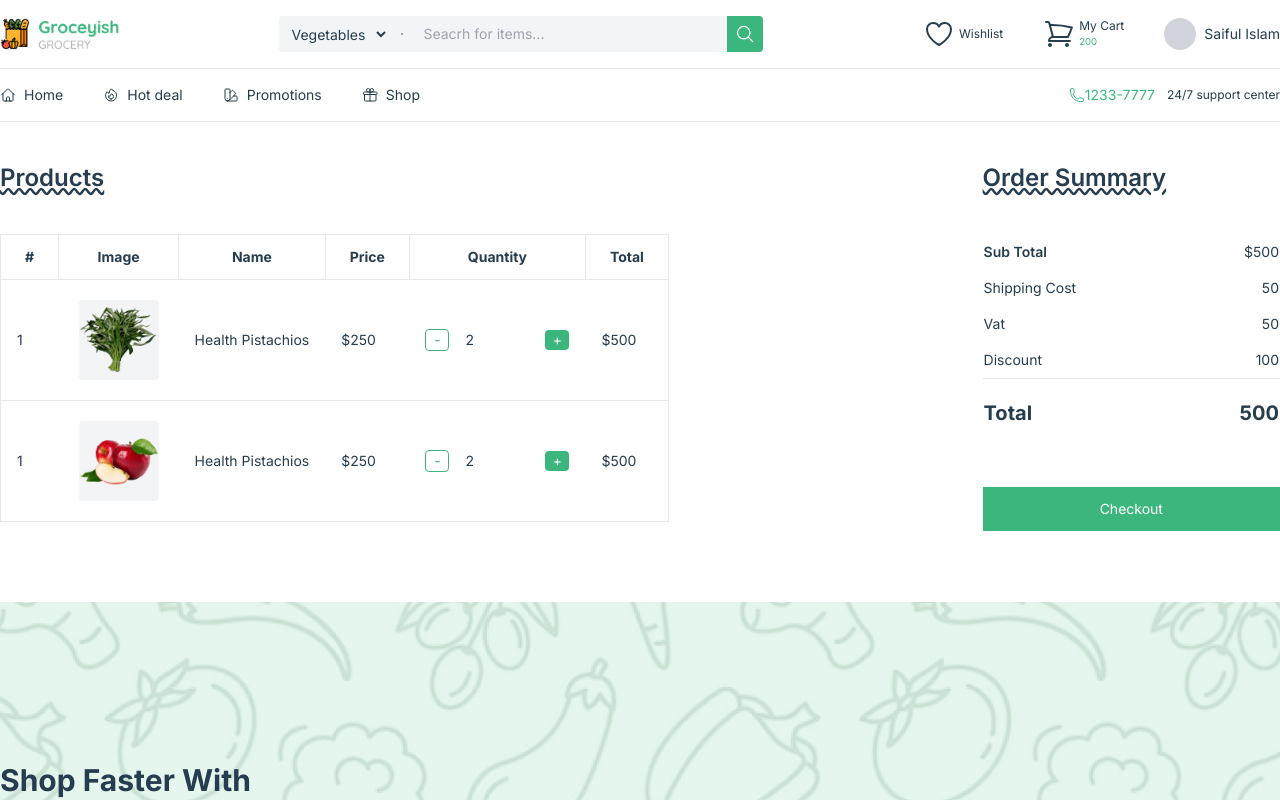
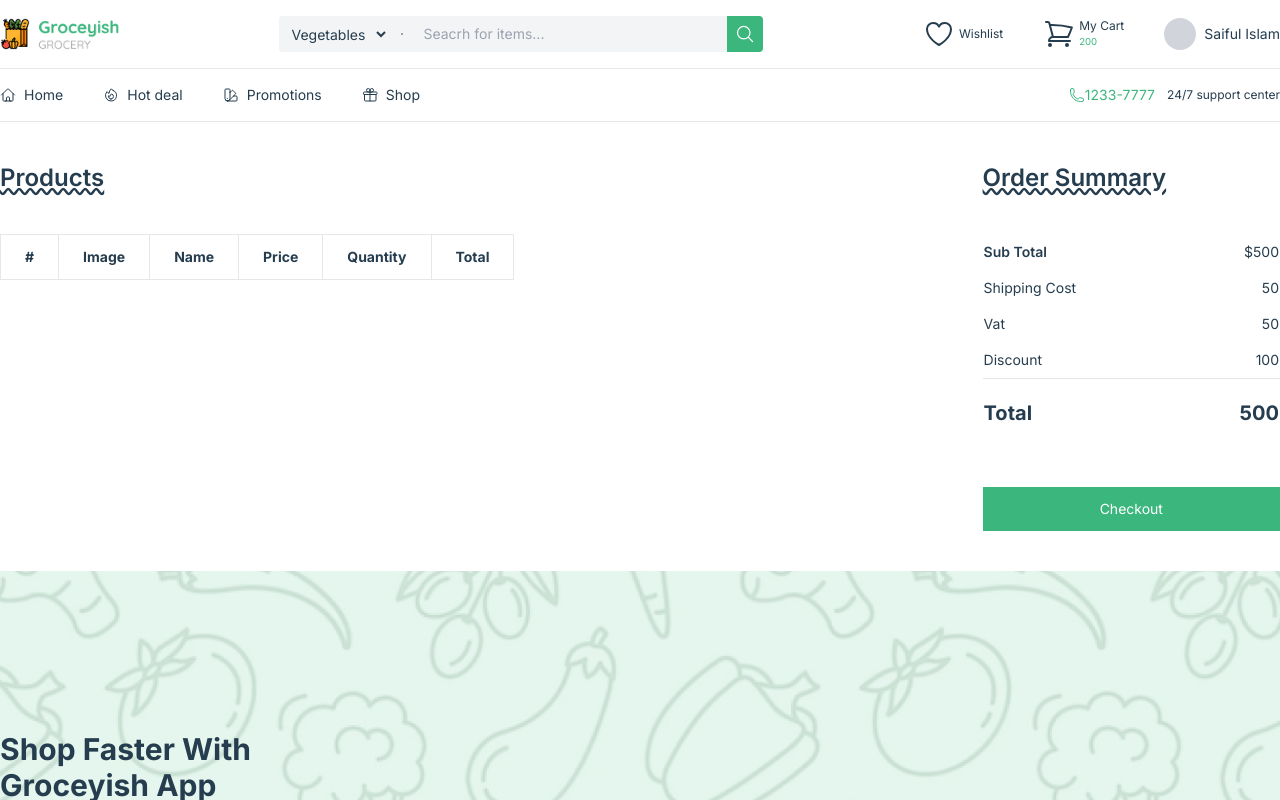
Before and after one commit to u-d-a-y-95/groceyish, a Next.js app: page /cart in a window 1280 px wide. Shown: the top 800 px of the page. Built offline with nearby package versions, Linux system fonts and the light colour scheme.

Commit message:
fix cart issue

```diff
--- a/src/app/(frontend)/(site)/cart/page.tsx
+++ b/src/app/(frontend)/(site)/cart/page.tsx
@@ -1,5 +1,4 @@
 import { CartTable } from "@/components/ui/cartTable";
-import Image from "next/image";
 
 export default function CartPage() {
   return (
--- a/src/components/ui/ProductCard.tsx
+++ b/src/components/ui/ProductCard.tsx
@@ -25,6 +25,7 @@ export const ProductCard = ({
         name,
         price,
         rating,
+        url,
       },
     });
   };
--- a/src/components/ui/cartTable.tsx
+++ b/src/components/ui/cartTable.tsx
@@ -1,3 +1,6 @@
+"use client";
+import { REMOVE_FROM_CART } from "@/helper/frontend/state/actionType";
+import { useGlobalContext } from "@/helper/frontend/state/globalContext";
 import Image from "next/image";
 
 const TH = ({ label }: any) => {
@@ -5,9 +8,28 @@ const TH = ({ label }: any) => {
 };
 
 export const CartTable = () => {
+  const {
+    state: { cart },
+    dispatch,
+  } = useGlobalContext();
+
+  const addToCart = (id: string) => {
+    dispatch({
+      type: "ADD_TO_CART",
+      value: {
+        id,
+      },
+    });
+  };
+  const removeFromCart = (id: string) => {
+    dispatch({
+      type: REMOVE_FROM_CART,
+      value: id,
+    });
+  };
+
   return (
     <>
-      {" "}
       <table className="hidden md:table border my-10">
         <thead>
           <tr>
@@ -20,56 +42,36 @@ export const CartTable = () => {
           </tr>
         </thead>
         <tbody>
-          <tr className="border">
-            <td className="px-4">1</td>
+          {cart.map(({ id, item, count }, index: number) => (
+            <tr className="border" key={index}>
+              <td className="px-4">{index + 1}</td>
               <td className="p-5">
                 <div className="bg-gray-100 rounded">
-                <Image
-                  src="/img/category-1.png"
-                  alt="product"
-                  width={80}
-                  height={80}
-                />
+                  <Image src={item.url} alt="product" width={80} height={80} />
                 </div>
               </td>
-            <td className=" px-4">Health Pistachios</td>
-            <td className=" px-4">$250</td>
+              <td className=" px-4">{item.name}</td>
+              <td className=" px-4">${item.price}</td>
               <td className=" px-4">
-              <button className=" border border-primary rounded  text-primary w-6">
+                <button
+                  type="button"
+                  className=" border border-primary rounded  text-primary w-6"
+                  onClick={(e) => removeFromCart(id)}
+                >
                   -
                 </button>
-              <span className=" mx-2 p-2 min-w-20 inline-block">2</span>
-              <button className="border-none bg-primary text-white w-6 rounded">
+                <span className=" mx-2 p-2 min-w-20 inline-block">{count}</span>
+                <button
+                  type="button"
+                  className="border-none bg-primary text-white w-6 rounded"
+                  onClick={(e) => addToCart(id)}
+                >
                   +
                 </button>
               </td>
-            <td className=" px-4">$500</td>
+              <td className=" px-4">${item.price * count}</td>
             </tr>
-          <tr className="border">
-            <td className="px-4">1</td>
-            <td className="p-5">
-              <div className="bg-gray-100 rounded">
-                <Image
-                  src="/img/category-2.png"
-                  alt="product"
-                  width={80}
-                  height={80}
-                />
-              </div>
-            </td>
-            <td className=" px-4">Health Pistachios</td>
-            <td className=" px-4">$250</td>
-            <td className=" px-4">
-              <button className=" border border-primary rounded  text-primary w-6">
-                -
-              </button>
-              <span className=" mx-2 p-2 min-w-20 inline-block">2</span>
-              <button className="border-none bg-primary text-white w-6 rounded">
-                +
-              </button>
-            </td>
-            <td className=" px-4">$500</td>
-          </tr>
+          ))}
         </tbody>
       </table>
       <table className="md:hidden border my-5">
@@ -80,23 +82,21 @@ export const CartTable = () => {
           </tr>
         </thead>
         <tbody>
-          <tr className="border">
+          {cart.map(({ item, count }, index: number) => (
+            <tr className="border" key={index}>
               <td className="w-full">
                 <div className="flex items-center gap-3">
-                <Image
-                  src="/img/category-1.png"
-                  alt="product"
-                  width={80}
-                  height={80}
-                />
+                  <Image src={item.url} alt="product" width={80} height={80} />
                   <div>
-                  Health Pistachios
-                  <p>$250</p>
+                    {item.name}
+                    <p>${item.price}</p>
                     <div className="">
                       <button className=" border border-primary rounded  text-primary w-6">
                         -
                       </button>
-                    <span className=" mx-2 p-2 min-w-20 inline-block">2</span>
+                      <span className=" mx-2 p-2 min-w-20 inline-block">
+                        {count}
+                      </span>
                       <button className="border-none bg-primary text-white w-6 rounded">
                         +
                       </button>
@@ -105,8 +105,9 @@ export const CartTable = () => {
                 </div>
               </td>
 
-            <td className=" px-4">$500</td>
+              <td className=" px-4">${item.price * count}</td>
             </tr>
+          ))}
         </tbody>
       </table>
     </>
--- /dev/null
+++ b/src/helper/frontend/state/actionType.ts
@@ -0,0 +1,2 @@
+export const ADD_TO_CART = "ADD_TO_CART";
+export const REMOVE_FROM_CART = "REMOVE_FROM_CART";
--- a/src/helper/frontend/state/globalContext.tsx
+++ b/src/helper/frontend/state/globalContext.tsx
@@ -1,54 +1,11 @@
 "use client";
 
-import React, {
-  Dispatch,
-  SetStateAction,
-  createContext,
-  useContext,
-  useReducer,
-  useState,
-} from "react";
-
-interface product {
-  id: string;
-  item: object;
-  count: number;
-}
-
-type StateType = {
-  cart: product[];
-};
-
-type ActionType = {
-  type: string;
-  value?: {
-    id: string;
-  };
-};
+import React, { createContext, useContext, useReducer } from "react";
+import { stateReducer } from "./reducer";
+import { StateType } from "@/helper/dtos/state.dto";
 
 const initialState: StateType = {
   cart: [],
-};
-
-const reducer = (state: StateType, action: ActionType) => {
-  switch (action.type) {
-    case "ADD_TO_CART":
-      const { cart } = state;
-      const found = cart.find((prod) => prod.id === action.value?.id);
-      if (found) {
-        found.count += 1;
-        return { ...state, cart };
-      }
-      cart.push({
-        item: action.value || {},
-        id: action.value?.id || "",
-        count: 1,
-      });
-      return { cart };
-
-    default:
-      return state;
-  }
 };
 
 export const GlobalContext = createContext<{
@@ -60,7 +17,7 @@ export const GlobalContext = createContext<{
 });
 
 export const Provider = ({ children }: any) => {
-  const [state, dispatch] = useReducer(reducer, initialState);
+  const [state, dispatch] = useReducer(stateReducer, initialState);
   return (
     <GlobalContext.Provider value={{ state, dispatch }}>
       {children}
--- /dev/null
+++ b/src/helper/frontend/state/reducer.ts
@@ -0,0 +1,34 @@
+import { ActionType, StateType } from "@/helper/dtos/state.dto";
+import { ADD_TO_CART, REMOVE_FROM_CART } from "./actionType";
+
+export const stateReducer = (state: StateType, action: ActionType) => {
+  switch (action.type) {
+    case ADD_TO_CART: {
+      const { cart } = state;
+      const found = cart.find((prod) => prod.id === action.value._id);
+      if (found) {
+        found.count += 1;
+        return { ...state, cart };
+      }
+      cart.push({
+        item: action.value,
+        id: action.value._id,
+        count: 1,
+      });
+      return { cart };
+    }
+
+    case REMOVE_FROM_CART: {
+      const { cart } = state;
+      const foundIndex = cart.findIndex((prod) => prod.id === action.value);
+      cart[foundIndex].count -= 1;
+      if (cart[foundIndex].count < 1) {
+        cart.splice(foundIndex, 1);
+      }
+      return { cart };
+    }
+
+    default:
+      return state;
+  }
+};
```
Also changed, not shown: src/helper/dtos/state.dto.ts (added, +22 -0 lines). Lines whose indentation alone changed are shown as unchanged.
